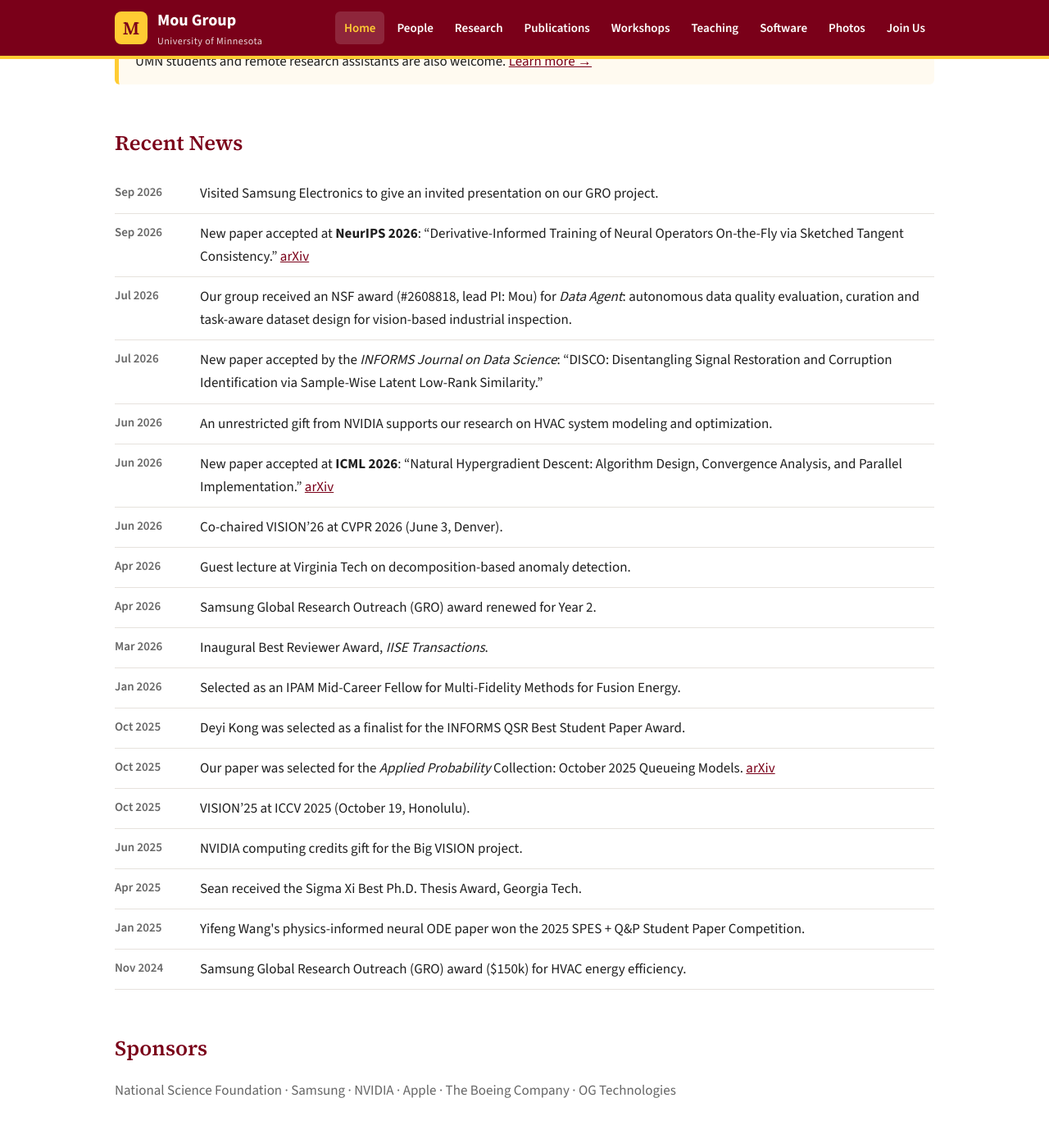
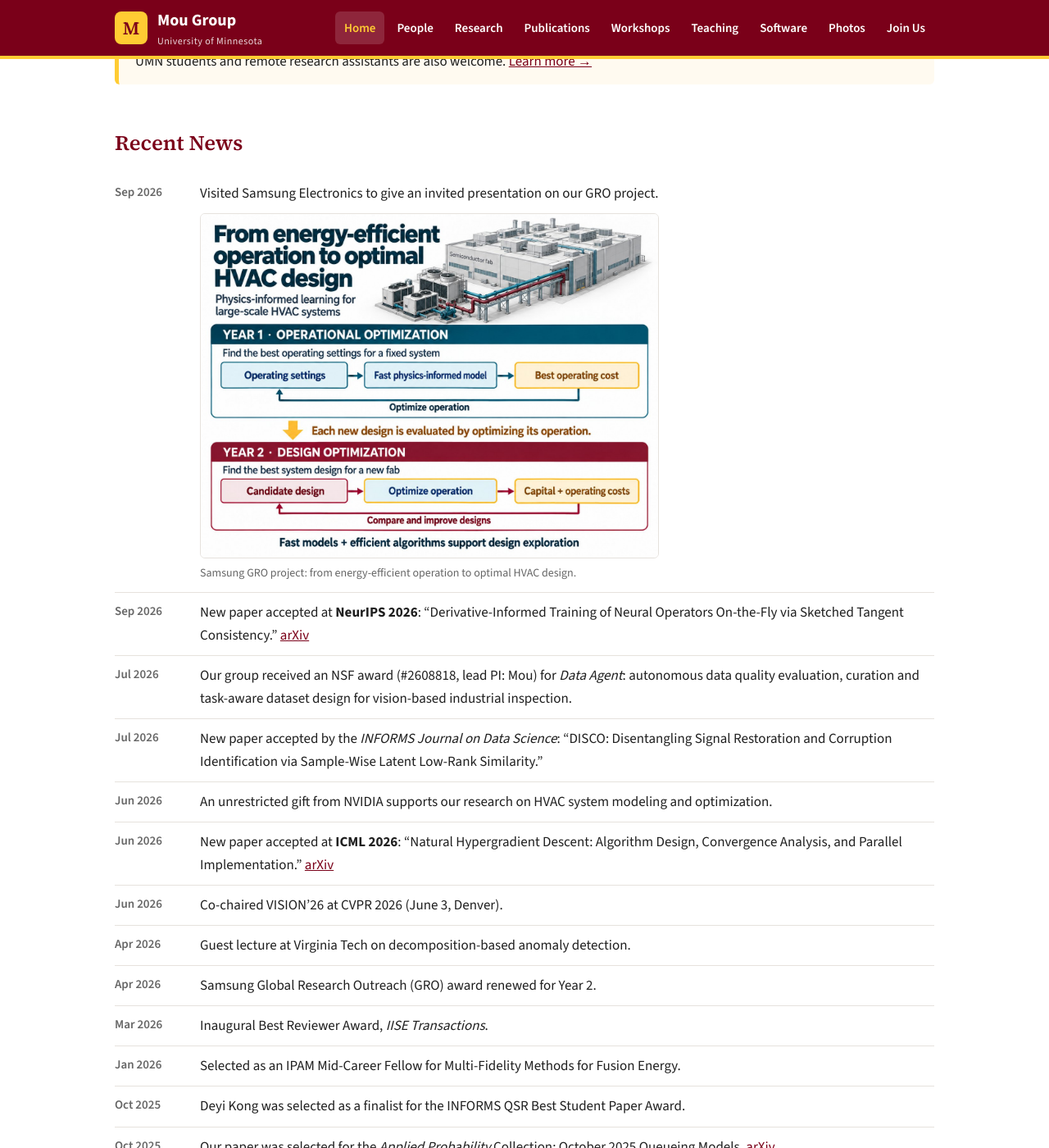
Before and after one commit to Mou-group-UMN/mou-group-umn.github.io, a Jekyll site: the page built from index.html, in a window 1280 px wide and 1400 px high, scrolled down 528 px. Shown: the whole window at 82% size. Built offline with Jekyll 4.4.1, drawn with Linux system fonts in a browser that asks for light colours.

Commit message:
News items can show a figure; add HVAC figure to the Samsung GRO talk
Co-Authored-By: Claude Opus 5.5 <noreply@anthropic.com>
Claude-Session: https://claude.ai/code/session_016GNQRsRmjnV7FVLtdJKMqR

```diff
--- a/_data/news.yml
+++ b/_data/news.yml
@@ -1,8 +1,11 @@
 # News, newest first. date = "Mon YYYY"; type = Paper / Funding / Award / Talk / Workshop.
 # text may use simple HTML: <em>, <strong>, <a href="...">.
+# Optional figure: image = path under /assets/img/ (e.g. /assets/img/news/x.jpg), caption = one line under it.
 - date: Sep 2026
   type: Talk
   text: Visited Samsung Electronics to give an invited presentation on our GRO project.
+  image: /assets/img/research/hvac-operation-to-design.jpg
+  caption: 'Samsung GRO project: from energy-efficient operation to optimal HVAC design.'
 - date: Sep 2026
   type: Paper
   text: 'New paper accepted at <strong>NeurIPS 2026</strong>: “Derivative-Informed Training of Neural Operators On-the-Fly via Sketched Tangent Consistency.” <a href="https://arxiv.org/abs/2609.32797">arXiv</a>'
--- a/assets/css/style.css
+++ b/assets/css/style.css
@@ -48,3 +48,4 @@ h2{color:var(--maroon);margin-top:2.2em}
 .card img{object-position:50% 28%}
 .former{padding-left:1.2em}.former li{margin:.3em 0}
 .fig{margin:16px 0 8px}.fig img{display:block;width:100%;height:auto;border:1px solid var(--line);border-radius:8px;background:#fff}.fig figcaption{margin-top:6px;font-size:14px;color:var(--muted)}
+.news-fig{margin:10px 0 2px}.news-fig img{display:block;width:560px;max-width:100%;height:auto;border:1px solid var(--line);border-radius:6px;background:#fff}.news-fig figcaption{margin-top:6px;font-size:14px;color:var(--muted)}
--- a/index.html
+++ b/index.html
@@ -11,6 +11,6 @@ layout: default
 </section>
 <div class="callout"><strong>We are recruiting!</strong> Openings for Ph.D. students with backgrounds in statistics, mathematics, computer science or engineering. Current UMN students and remote research assistants are also welcome. <a href="{{ '/join/' | relative_url }}">Learn more →</a></div>
 <h2>Recent News</h2>
-<ul class="news">{% for n in site.data.news %}<li><span class="d">{{ n.date }}</span><span>{{ n.text }}</span></li>{% endfor %}</ul>
+<ul class="news">{% for n in site.data.news %}<li><span class="d">{{ n.date }}</span><div>{{ n.text }}{% if n.image %}<figure class="news-fig"><img src="{{ n.image | relative_url }}" alt="{{ n.alt | default: n.caption }}">{% if n.caption %}<figcaption>{{ n.caption }}</figcaption>{% endif %}</figure>{% endif %}</div></li>{% endfor %}</ul>
 <h2>Sponsors</h2>
 <p class="muted">National Science Foundation · Samsung · NVIDIA · Apple · The Boeing Company · OG Technologies</p>
```
